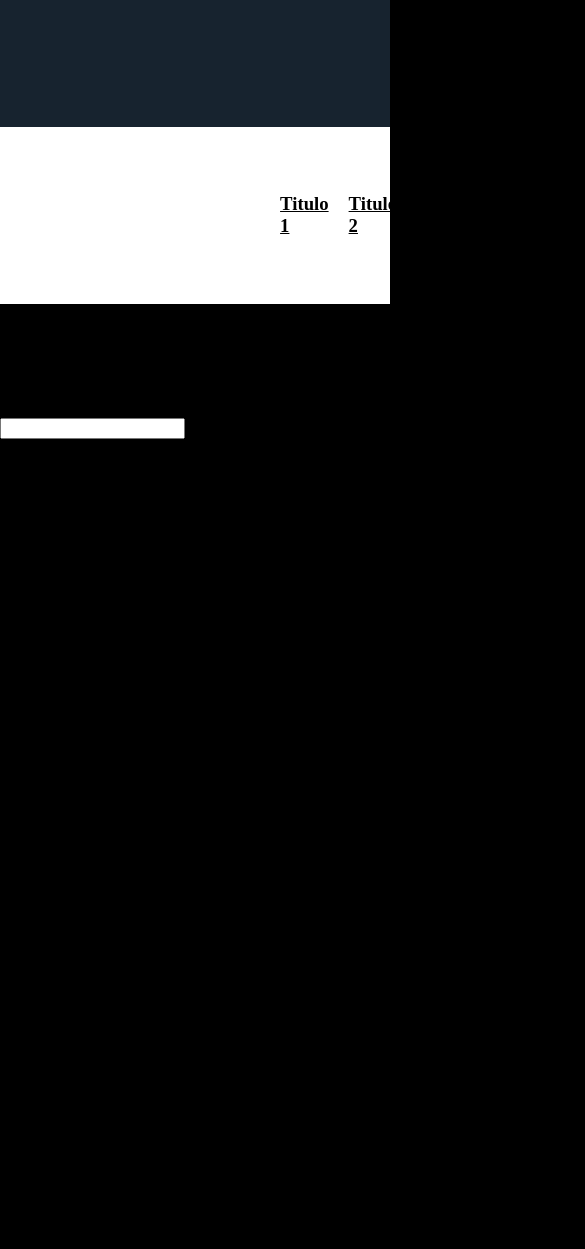
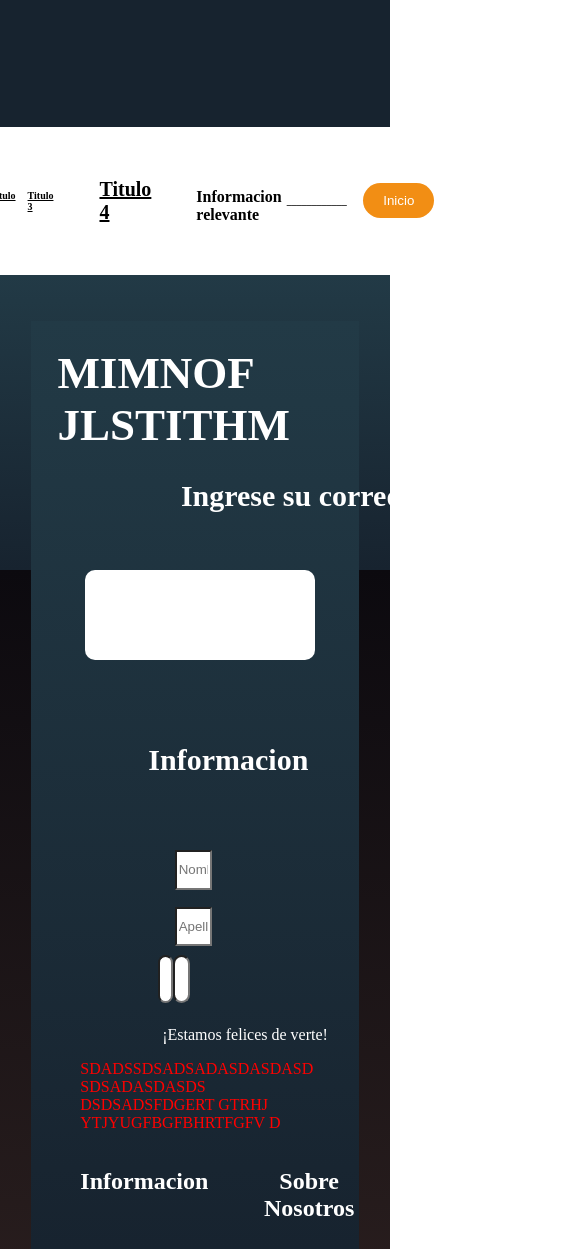
Before and after one commit to ALCHACAS2/Asignacion_1, a plain HTML site: page Login.html in a window 390 px wide. Shown: the top 1249 px of the page, 585 px wide, since content can reach past the window. Before the commit the page ends 844 px from the top, so only its background shows below. Drawn offline with Linux system fonts and the light colour scheme.

Commit message:
creo q todo esta bien

```diff
--- /dev/null
+++ b/Login.css
@@ -0,0 +1,327 @@
+body {
+  margin: 0;
+}
+.boton {
+  background-color: #f28e14;
+  color: white;
+  border: none;
+  padding: 10px 20px;
+  border-radius: 20px;
+  margin: 10px;
+}
+.container {
+  display: flex;
+  flex-direction: column;
+  justify-content: center; /* add this line */
+  justify-content: left;
+  height: 100vh;
+}
+.header {
+  height: 15vh;
+  background-color: #17232f;
+}
+.content {
+  background-color: #ffffff;
+  display: flex;
+  justify-content: left;
+  align-items: center;
+  padding-left: 25%;
+  height: 20vh;
+  align-self: center;
+}
+.content-color-one {
+  background-image: linear-gradient(to bottom, #223a46, #17232f);
+  display: flex;
+  justify-content: left;
+  align-items: center;
+  padding-left: 15%;
+  height: 35vh;
+}
+.content-color-two {
+  background-image: linear-gradient(to bottom, #0c0a0f, #48332e);
+  display: flex;
+  justify-content: left;
+  align-items: center;
+  padding-left: 15%;
+  height: 180vh;
+}
+.content-front {
+  background-image: linear-gradient(to bottom, #223a46, #17232f);
+  position: absolute;
+  width: 84%;
+  height: 110%;
+  top: 42%;
+  left: 8%;
+  z-index: 3;
+}
+.content-front-two {
+  background-color: #ffffff;
+  position: absolute;
+  width: 84%;
+  height: 80%;
+  top: 152%;
+  left: 8%;
+  z-index: 3;
+}
+
+.circle {
+  display: flex;
+  flex-direction: column;
+  align-items: center;
+  justify-content: space-between;
+  width: 5vh;
+  height: 24%;
+  border-radius: 50%;
+  background-color: #f28e14;
+}
+
+.text {
+  text-decoration: underline;
+  text-underline-position: 5px;
+  margin: 20px;
+  flex-direction: column;
+  align-items: center;
+  font-size: 15px;
+}
+.barra {
+  margin-left: 15%;
+  margin-right: 2%;
+}
+
+.text-title {
+  text-decoration: underline;
+  text-underline-position: 5px;
+  padding: 20px;
+  align-items: center;
+}
+.text-title-two {
+  margin-top: 10px;
+  margin-left: 8%;
+  margin-bottom: 0%;
+  padding: 30px;
+  color: #ffffff;
+  align-items: center;
+  font-size: 100px;
+}
+
+.text-under-title {
+  flex-direction: column;
+  margin-left: -150px;
+  margin-bottom: -50px;
+}
+.first-input {
+  padding: 10px;
+  height: 15vh;
+  display: flex;
+  align-items: center;
+}
+.input {
+  height: 30px;
+  margin-top: 1%;
+  margin-left: 20%;
+  margin-right: 5%;
+  border-radius: 10px;
+  border-width: 0px;
+  padding: 30px;
+  font-size: 45px;
+}
+.input-text {
+  display: flex;
+  margin-top: 6%;
+  margin-right: 0%;
+  margin-left: 10%;
+  width: 140%;
+  padding: 15px;
+  color: white;
+  font-size: 30px;
+}
+.container-info {
+  align-self: center;
+  margin: 0vh 20vh 0vh 15vh;
+  height: 20vh;
+}
+.container-info-under {
+  display: flex;
+  align-self: center;
+  margin-left: 10%;
+}
+.container-info-input {
+  align-self: center;
+  margin: 1vh 2vh 1vh 2vh;
+  background-color: white;
+  height: 4vh;
+  width: 90%;
+}
+.container-info-input-under-one {
+  border-radius: 10px;
+  margin-left: -9%;
+  align-self: center;
+  background-color: white;
+  width: 45%;
+  height: 5vh;
+}
+.container-info-input-under-two {
+  border-radius: 10px;
+  margin-left: 0%;
+  align-self: center;
+  background-color: white;
+  width: 55%;
+  height: 5vh;
+}
+.container-text {
+  display: flex;
+}
+.text-title-three {
+  margin-left: 40%;
+  color: white;
+}
+.text-under-title-three {
+  margin-left: 15%;
+  margin-right: 19%;
+  color: white;
+}
+.container-info-bottom{
+  padding-left: 15%;
+  display: flex;
+  text-align: center;
+}
+.container-info-text {
+  margin-right: 20%;
+  display: inline-block;
+  color: white;
+}
+
+/*--------------1230PX-------------------------*/
+@media only screen and (max-width: 1230px) {
+  .text-title-two {
+    font-size: 70px;
+    padding: 1% 2% 1% 10%;
+  }
+  .input {
+    margin: 0px;
+    border-radius: 10px;
+    border-width: 0px;
+    padding: 30px;
+    font-size: 40px;
+  }
+  .input-text {
+    color: white;
+  }
+  .text-under-title-three {
+    color: whitesmoke;
+  }
+}
+/*----------------1000px--------------------------*/
+@media only screen and (max-width: 1000px) {
+  .text-title-two {
+    font-size: 50px;
+    padding: 5% 2% 1% 14%;
+  }
+  .input {
+    width: 100px;
+    margin: 0px;
+    border-radius: 10px;
+    border-width: 0px;
+    padding: 30px;
+    font-size: 50px;
+  }
+  .text-under-title-three {
+    color: whitesmoke;
+  }
+}
+/*---------------750PX--------------------------*/
+@media only screen and (max-width: 750px) {
+  .content {
+    flex-direction: row;
+    justify-content: center;
+    padding: 2em;
+    max-height: none; /* override the max-height */
+    height: 10vh; /* set a specific height for smaller screens */
+  }
+  .circle {
+    width: 6%;
+    height: 50%;
+  }
+  .barra {
+    margin-left: 0px;
+    font-size: 10px;
+  }
+  .text {
+    text-decoration: underline;
+    margin: 6px;
+    flex-direction: column;
+    align-items: center;
+    font-size: 10px;
+  }
+
+  .text-title {
+    margin: 1em;
+    font-size: 20px;
+  }
+  .text-title-two {
+    padding: 5% 0% 1% 0%;
+    margin-right: 0px;
+    font-size: 45px;
+  }
+  .text-under-title {
+    flex-direction: column;
+    margin-left: 5px;
+    margin-right: 5px;
+    margin-bottom: 10px;
+  }
+  .content-front {
+    top: 38%;
+  }
+  .first-input {
+    height: 30vh;
+    margin-left: 10%;
+    margin-right: 15%;
+    padding: 10px;
+    display: flow-root;
+    align-items: center;
+  }
+  .input {
+    width: 75%;
+    margin-left: 5%;
+    border-radius: 10px;
+    border-width: 0px;
+    padding: 30px;
+    font-size: 20px;
+  }
+  .input-text {
+    margin-top: 0%;
+    margin-right: 0%;
+    width: 100%;
+    height: 10%;
+    padding-right: 0px;
+    padding-left: 10vh;
+    color: white;
+    font-size: 30px;
+  }
+  .text-under-title-three {
+    color: red;
+  }
+}
+/*----------------500px---------------------------*/
+/*
+
+@media only screen and (max-width: 500px) {
+  .content {
+    flex-direction: column;
+    justify-content: center;
+    padding: 2em;
+    max-height: none; /* override the max-height
+    height: 50vh; /* set a specific height for smaller screens
+  }
+
+  .circle {
+    margin-right: 1em;
+    height: 18%;
+  }
+
+  .text-title {
+    margin: 1em;
+  }
+}
+
+*/
--- a/Login.html
+++ b/Login.html
@@ -2,7 +2,7 @@
 <html>
   <head>
     <title>Login</title>
-    <link rel="stylesheet" type="text/css" href="style.css" />
+    <link rel="stylesheet" type="text/css" href="Login.css" />
     <script src="Login.js"></script>
     <link rel="shortcut icon" href="LOGO.png" />
   </head>
@@ -22,10 +22,43 @@
     <div class="content-color-two"></div>
     <!---------------MARCO COLOR CELESTON------------------>
     <div class="content-front">
-      <h1 class="text-title-two">Titulo 3</h1>
+      <h1 class="text-title-two">MIMNOF JLSTITHM</h1>
       <div class="first-input">
-        <p class="input">holas</p>
-        <input class="input"></input>
+        <h5 class="input-text">Ingrese su correo</h5>
+        <input class="input" />
+      </div>
+      <div class="second-input">
+        <h5 class="input-text">Informacion</h5>
+        <nav></nav>
+      </div>
+      <div class="container-info">
+        <div>
+          <input
+            class="container-info-input"
+            type="text"
+            placeholder="Nombre"
+          />
+        </div>
+        <div>
+          <input
+            class="container-info-input"
+            type="text"
+            placeholder="Apellido"
+          />
+        </div>
+        <div class="container-info-under">
+          <input class="container-info-input-under-one" type="text" />
+          <input class="container-info-input-under-two" type="text" />
+        </div>
+      </div>
+      <div calss="container-text">
+        <p class="text-title-three" >¡Estamos felices de verte!</p>
+        <p class="text-under-title-three">SDADSSDSADSADASDASDASD SDSADASDASDS DSDSADSFDGERT GTRHJ YTJYUGFBGFBHRTFGFV D</p>
+      </div>
+      <div class="container-info-bottom">
+        <h2 class="container-info-text">Informacion</h2>
+        <h2 class="container-info-text">Sobre Nosotros</h2>
+        <h2 class="container-info-text">Soporte</h2>
       </div>
     </div>
     <!---------------MARCO COLOR BLACNO-------------------->
```
